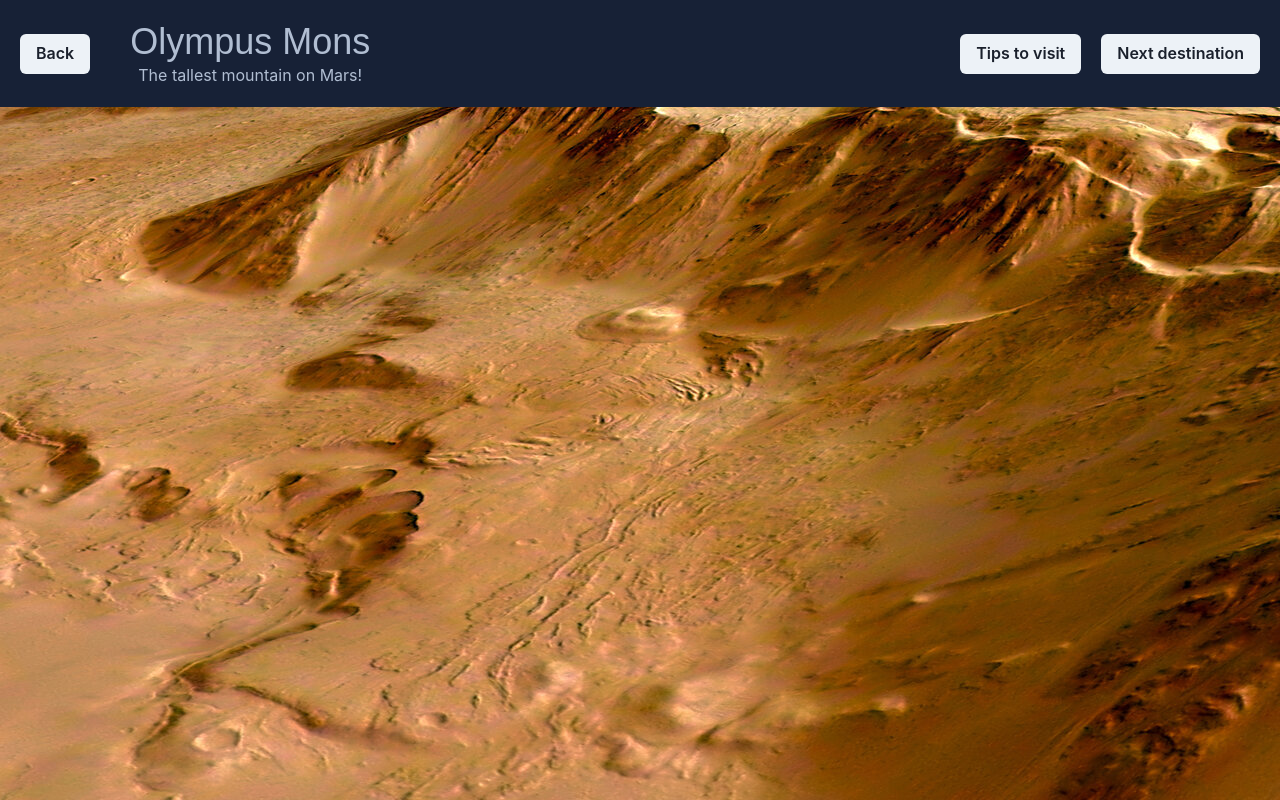
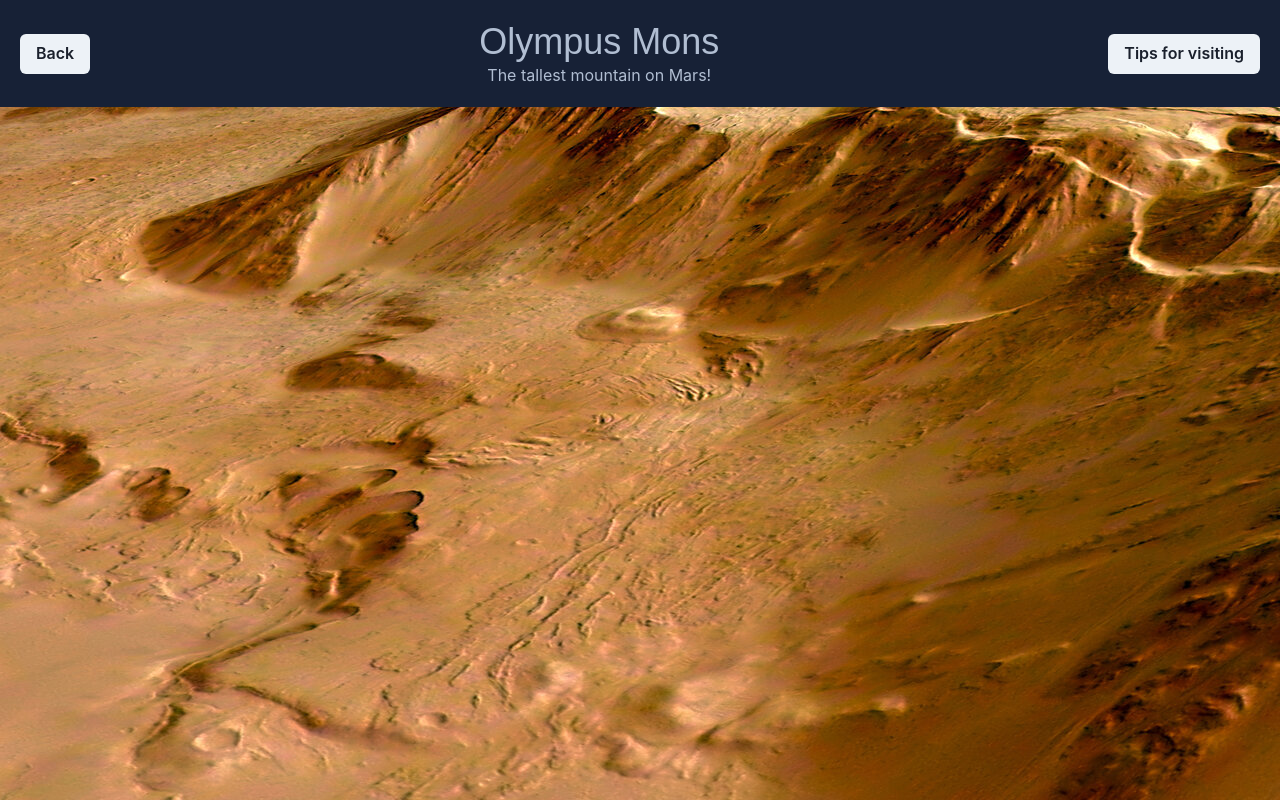
Before and after one commit to AipioxTechson/nasa-spaceapps-2023, a Next.js app: page /preview in a window 1280 px wide. Built offline with nearby package versions, Linux system fonts and the light colour scheme.

Commit message:
Fix button

```diff
--- a/src/pages/preview.js
+++ b/src/pages/preview.js
@@ -1,12 +1,24 @@
 import { Box, Button, Text, Heading, Center, Spacer } from "@chakra-ui/react";
 import "@fontsource-variable/baloo-bhai-2";
+import {
+	Modal,
+	ModalOverlay,
+	ModalContent,
+	ModalHeader,
+	ModalFooter,
+	ModalBody,
+	ModalCloseButton,
+	useDisclosure,
+} from "@chakra-ui/react";
 
 export default function Preview() {
+	const { isOpen, onOpen, onClose } = useDisclosure();
 	return (
 		<main>
 			<Box bgImage="url('/olympusmons.jpg')" h="100vh">
 				<Center bg="brand.300" p={5}>
-					<Button mr={10}>Back</Button>
+					<Button>Back</Button>
+					<Spacer />
 					<Box align="center">
 						<Heading color="brand.200" fontWeight="light">
 							Olympus Mons
@@ -16,9 +28,29 @@ export default function Preview() {
 						</Text>
 					</Box>
 					<Spacer />
-
-					<Button mr={5}>Tips to visit</Button>
-					<Button>Next destination</Button>
+                    <Button onClick={onOpen}>Tips for visiting</Button>
+					<Modal isOpen={isOpen} onClose={onClose}>
+						<ModalOverlay />
+						<ModalContent>
+							<ModalHeader>Tips for visiting</ModalHeader>
+							<ModalCloseButton />
+							<ModalBody>
+								Tips go here
+							</ModalBody>
+							<ModalFooter>
+								<Button
+									colorScheme="blue"
+									mr={3}
+									onClick={onClose}
+								>
+									Close
+								</Button>
+								<Button variant="ghost">
+									Secondary Action
+								</Button>
+							</ModalFooter>
+						</ModalContent>
+					</Modal>
 				</Center>
 			</Box>
 		</main>
```
